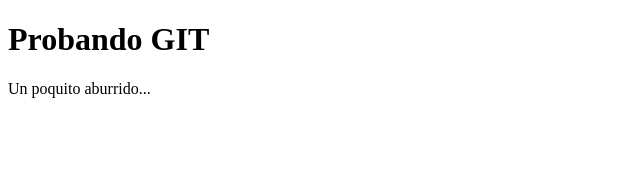
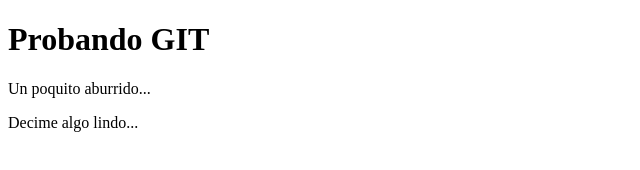
Before and after one commit to milipaciotti/html.clase3, a plain HTML site: page index.html in a window 1280 px wide. Shown: the whole page, without its empty margins (0-640 px from the left). Drawn offline with Linux system fonts and the light colour scheme.

Commit message:
modificado por Ale Paciotti

```diff
--- a/index.html
+++ b/index.html
@@ -6,5 +6,6 @@
     <body>
         <h1> Probando GIT </h1>
         <p> Un poquito aburrido... </p>
+        <p>Decime algo lindo...</p>
     </body>
 </html>
```
